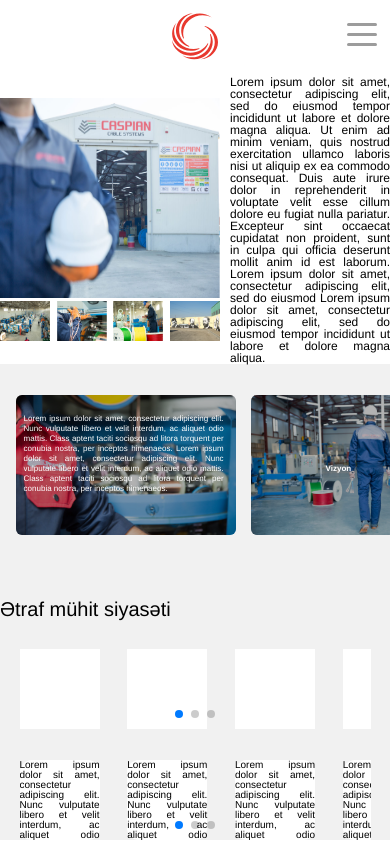
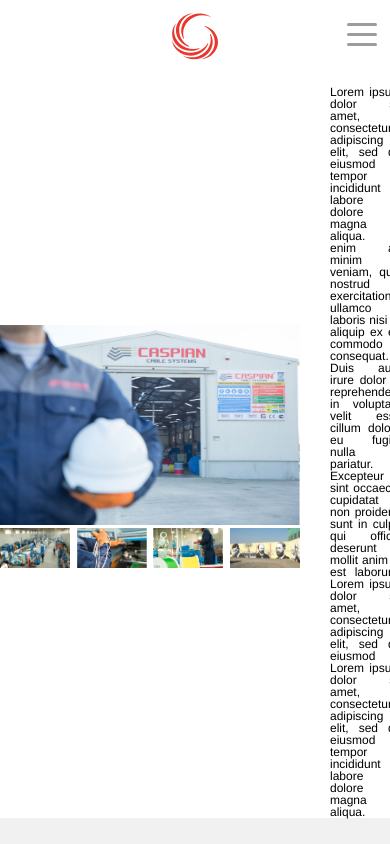
Before and after one commit to sem1103/caspianCable, a Next.js app: page /about in a window 390 px wide. Shown: the top 844 px of the page. Built offline with nearby package versions, Linux system fonts and the light colour scheme.

Commit message:
about res

```diff
--- a/src/app/about/about.module.css
+++ b/src/app/about/about.module.css
@@ -10,7 +10,7 @@
         & .banner_left_side {
             & .banner_top_img {
                 & img {
-                    width: clamp(220px, 35vw, 679px);
+                    width: clamp(300px, 35vw, 679px);
                     height: clamp(200px, 30vw, 475px);
                     object-fit: fill;
                 }
@@ -19,18 +19,18 @@
             & .banner_bottom_images {
                 display: flex;
                 justify-content: space-between;
-                max-width: clamp(220px, 35vw, 679px);
+                max-width: clamp(300px, 35vw, 679px);
 
                 & img {
-                    width: clamp(50px, 8vw, 200px);
+                    width: clamp(70px, 8vw, 200px);
                     height: clamp(40px, 6vw, 190px);
                 }
             }
         }
 
         & .banner_right_side {
-            width: clamp(300px, 65vw, 680px);
-            margin: 0 auto 0 clamp(10px, 2vw, 20px);
+            width: clamp(400px, 65vw, 680px);
+            margin: 10px auto 0 clamp(30px, 2vw, 40px);
 
             & .title {
                 font: clamp(12px, 2vw, 20px) Helvetica;
@@ -56,7 +56,7 @@
                 & .boxes {
                     position: absolute;
                     background-color: rgba(0, 0, 0, 0.3);
-                    width: 100%;
+                    width: clamp(220px, 40vw, 650px);
                     height: clamp(140px, 25vw, 438px);
                     border-radius: 6px;
                 }
@@ -108,8 +108,8 @@
     }
 
     & .about_section_3 {
-        max-width: clamp(300px, 100vw, 1050px);
-        margin: clamp(10px, 8vw, 150px) auto 0;
+        max-width: clamp(200px, 85vw, 1050px);
+        margin: clamp(30px, 10vw, 150px) auto 0;
 
         & h1 {
             font-size: clamp(20px, 4vw, 40px);
@@ -198,3 +198,13 @@
         }
     }
 }
+@media (width<500){
+    & .about_section_1 {
+        flex-direction: column;
+    }
+    & .about_mission{
+        flex-direction: column;
+        align-items: center;
+
+    }
+}
```
